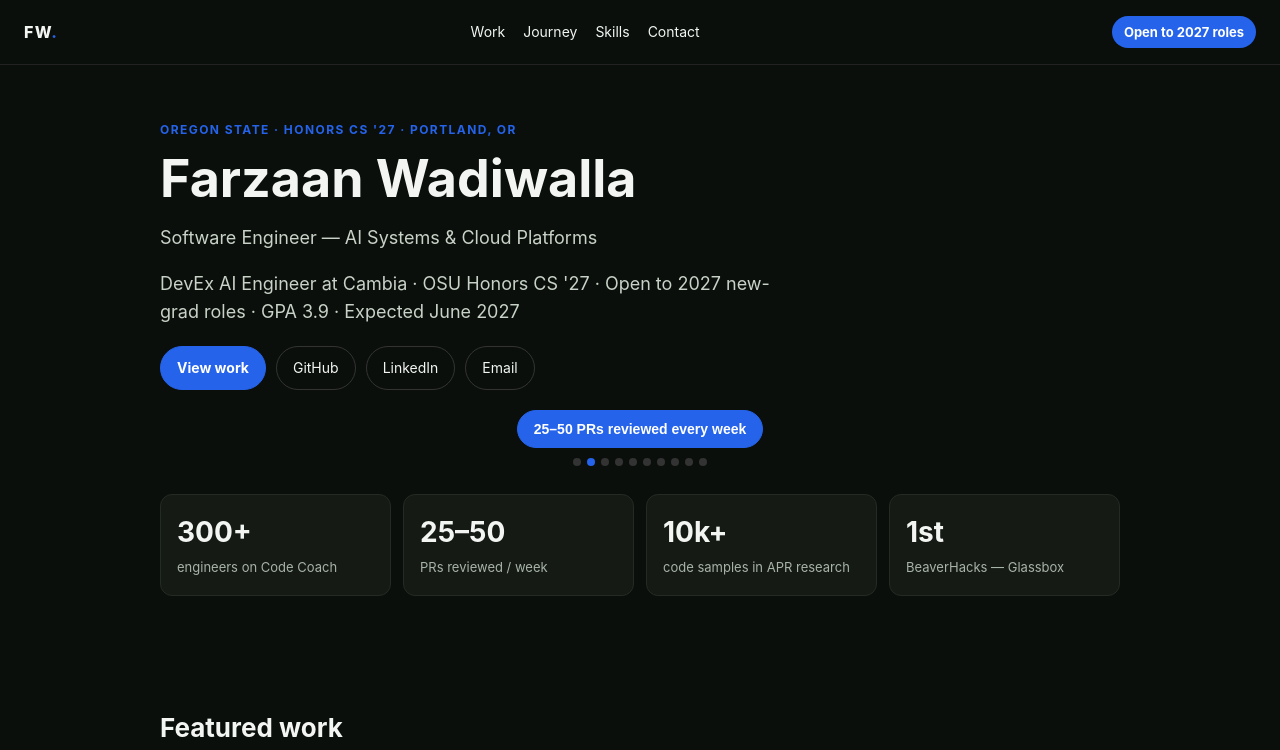
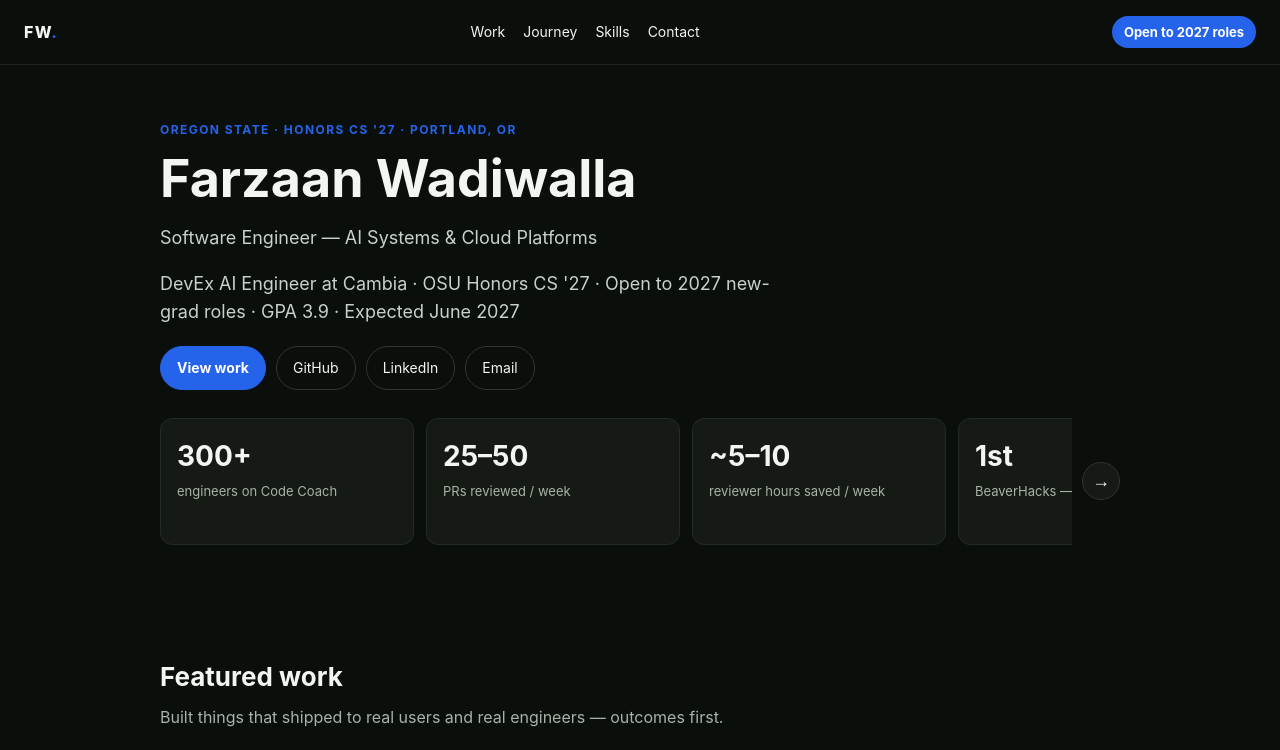
Before and after one commit to Farzaanw/Personal-Webpage, a React (Vite) app in the folder frontend/: page / in a window 1280 px wide. Shown: the top 750 px of the page. Built offline with nearby package versions, Linux system fonts and the light colour scheme.

Commit message:
Rebuild: remove top pill carousel, expand metrics row to 10 achievement cards with right arrow scroll, journey arrows point up, Beyond Code variant blues/greys palette

```diff
--- a/frontend/src/data/siteContent.js
+++ b/frontend/src/data/siteContent.js
@@ -7,20 +7,14 @@ export const siteContent = {
   metrics: [
     { value: "300+", label: "engineers on Code Coach" },
     { value: "25–50", label: "PRs reviewed / week" },
+    { value: "~5–10", label: "reviewer hours saved / week" },
+    { value: "1st", label: "BeaverHacks — Glassbox" },
+    { value: "3rd", label: "HackUp, of 70+ teams — LectureLife" },
+    { value: "7-person", label: "team led — BeaverBench" },
     { value: "10k+", label: "code samples in APR research" },
-    { value: "1st", label: "BeaverHacks — Glassbox" },
-  ],
-  highlights: [
-    "300+ engineers use Code Coach",
-    "25–50 PRs reviewed every week",
-    "~5–10 reviewer hours saved weekly",
-    "BeaverHacks 1st place — Glassbox",
-    "HackUp 3rd of 70+ teams — LectureLife",
-    "Led a 7-person team — BeaverBench",
-    "10,000+ code samples curated for APR research",
-    "Open-source OTel telemetry framework for AI tooling",
-    "Shipped Code Coach from POC to production",
-    "Presented at org-wide engineering demos",
+    { value: "Open-source", label: "OTel telemetry framework for AI tooling" },
+    { value: "POC → Prod", label: "Code Coach shipped to production" },
+    { value: "Org-wide", label: "engineering demo presentations" },
   ],
   featured: [
     { title: "Code Coach", summary: "Multi-agent PR review on EKS + Bedrock. Go agent runtime with MCP tools, saving ~5–10 reviewer hours a week.", stack: ["Go", "AWS EKS", "Bedrock", "MCP", "Terraform", "OTel"] },
--- a/frontend/src/pages/RebuildHome.jsx
+++ b/frontend/src/pages/RebuildHome.jsx
@@ -1,23 +1,37 @@
-import React, { useState, useEffect } from 'react';
+import React, { useState, useEffect, useRef } from 'react';
 import { siteContent } from '../data/siteContent.js';
 import '../styles/Rebuild.css';
 
 
-function HighlightsCarousel({ highlights }) {
-  const [index, setIndex] = useState(0);
-  useEffect(() => {
-    const timer = setTimeout(() => setIndex((index + 1) % highlights.length), 5000);
-    return () => clearTimeout(timer);
-  }, [index, highlights.length]);
-  const next = () => setIndex((index + 1) % highlights.length);
+function MetricsRow({ metrics }) {
+  const ref = useRef(null);
+  const [atStart, setAtStart] = useState(true);
+  const [atEnd, setAtEnd] = useState(false);
+  const update = () => {
+    const el = ref.current;
+    if (!el) return;
+    setAtStart(el.scrollLeft <= 10);
+    setAtEnd(el.scrollLeft + el.clientWidth >= el.scrollWidth - 10);
+  };
+  useEffect(() => { update(); }, []);
+  const scroll = (dir) => {
+    const el = ref.current;
+    if (!el) return;
+    if (dir > 0 && atEnd) { el.scrollTo({ left: 0, behavior: 'smooth' }); return; }
+    el.scrollBy({ left: dir * 240, behavior: 'smooth' });
+  };
   return (
-    <div className="rb-carousel" aria-label="Highlights carousel">
-      <button className="rb-carousel-tab" onClick={next} title="Click for the next highlight">{highlights[index]}</button>
-      <div className="rb-dots">
-        {highlights.map((h, i) => (
-          <button key={h} className={i === index ? "rb-dot active" : "rb-dot"} onClick={() => setIndex(i)} aria-label={`Highlight ${i + 1}`} />
+    <div className="rb-metrics-wrap">
+      {!atStart && <button className="rb-metrics-arrow" onClick={() => scroll(-1)} aria-label="Previous highlights">←</button>}
+      <div className="rb-metrics" ref={ref} onScroll={update}>
+        {metrics.map((m) => (
+          <div className="rb-metric" key={m.label}>
+            <strong>{m.value}</strong>
+            <span>{m.label}</span>
+          </div>
         ))}
       </div>
+      <button className="rb-metrics-arrow" onClick={() => scroll(1)} aria-label="Next highlights">→</button>
     </div>
   );
 }
@@ -50,15 +64,7 @@ function RebuildHome() {
             <a href="https://www.linkedin.com/in/fw-35a844245" target="_blank" rel="noopener noreferrer">LinkedIn</a>
             <a href="mailto:farzaanw@gmail.com">Email</a>
           </div>
-          <HighlightsCarousel highlights={siteContent.highlights} />
-          <div className="rb-metrics">
-            {siteContent.metrics.map((m) => (
-              <div className="rb-metric" key={m.label}>
-                <strong>{m.value}</strong>
-                <span>{m.label}</span>
-              </div>
-            ))}
-          </div>
+          <MetricsRow metrics={siteContent.metrics} />
         </section>
 
         <section id="work" className="rb-section">
@@ -87,10 +93,10 @@ function RebuildHome() {
                   <div className="rb-timeline-org">{j.org}</div>
                   <p>{j.summary}</p>
                 </article>
-                {i < journeyRecentFirst.length - 1 && <div className="rb-journey-arrow" aria-hidden="true">↓</div>}
+                {i < journeyRecentFirst.length - 1 && <div className="rb-journey-arrow" aria-hidden="true">↑</div>}
               </React.Fragment>
             ))}
-            <div className="rb-journey-arrow" aria-hidden="true">↓</div>
+            <div className="rb-journey-arrow" aria-hidden="true">↑</div>
           </div>
         </section>
 
--- a/frontend/src/styles/Rebuild.css
+++ b/frontend/src/styles/Rebuild.css
@@ -15,8 +15,11 @@ body { background: #0B0F0B; color: #F2F5F2; }
 .rb-cta { display: flex; gap: 10px; flex-wrap: wrap; margin-top: 20px; }
 .rb-cta a { padding: 10px 16px; border-radius: 999px; border: 1px solid #333; color: #F2F5F2; text-decoration: none; font-size: 14px; }
 .rb-cta a.primary { background: #2563EB; color: #FFFFFF; border-color: #2563EB; font-weight: 700; }
-.rb-metrics { display: grid; grid-template-columns: repeat(4, 1fr); gap: 12px; margin-top: 28px; }
-.rb-metric { background: #151A15; border: 1px solid #242A24; border-radius: 12px; padding: 16px; }
+.rb-metrics-wrap { display: flex; align-items: center; gap: 10px; margin-top: 28px; }
+.rb-metrics { display: flex; gap: 12px; overflow-x: auto; scroll-snap-type: x mandatory; scrollbar-width: none; flex: 1; }
+.rb-metrics::-webkit-scrollbar { display: none; }
+.rb-metrics-arrow { flex: 0 0 auto; width: 38px; height: 38px; border-radius: 999px; border: 1px solid #333; background: #151A15; color: #F2F5F2; font-size: 18px; cursor: pointer; }
+.rb-metric { flex: 0 0 220px; scroll-snap-align: start; background: #151A15; border: 1px solid #242A24; border-radius: 12px; padding: 16px; }
 .rb-metric strong { font-size: 28px; display: block; }
 .rb-metric strong.green { color: #2563EB; }
 .rb-metric span { font-size: 13px; color: #A8B3A8; }
@@ -34,14 +37,12 @@ body { background: #0B0F0B; color: #F2F5F2; }
 .rb-footer { border-top: 1px solid #222; color: #A8B3A8; font-size: 13px; }
 @media (max-width: 700px) {
   .rb-hero h1 { font-size: 38px; }
-  .rb-metrics { grid-template-columns: 1fr 1fr; }
+  .rb-metrics-wrap { display: flex; align-items: center; gap: 10px; margin-top: 28px; }
+.rb-metrics { display: flex; gap: 12px; overflow-x: auto; scroll-snap-type: x mandatory; scrollbar-width: none; flex: 1; }
+.rb-metrics::-webkit-scrollbar { display: none; }
+.rb-metrics-arrow { flex: 0 0 auto; width: 38px; height: 38px; border-radius: 999px; border: 1px solid #333; background: #151A15; color: #F2F5F2; font-size: 18px; cursor: pointer; }
   .rb-grid { grid-template-columns: 1fr; }
 }
-.rb-carousel { display: flex; flex-direction: column; align-items: center; margin-top: 20px; }
-.rb-carousel-tab { padding: 10px 16px; border-radius: 999px; background: #2563EB; color: #FFFFFF; font-size: 14px; font-weight: 700; border: 1px solid #2563EB; cursor: pointer; }
-.rb-dots { display: flex; gap: 6px; margin-top: 10px; }
-.rb-dot { width: 8px; height: 8px; border-radius: 50%; background: #333; border: none; cursor: pointer; padding: 0; }
-.rb-dot.active { background: #2563EB; }
 
 
 .rb-timeline { display: flex; flex-direction: column; gap: 12px; }
@@ -53,9 +54,12 @@ body { background: #0B0F0B; color: #F2F5F2; }
 
 .rb-matrix { display: grid; grid-template-columns: repeat(auto-fill, minmax(110px, 1fr)); gap: 8px; margin-top: 16px; }
 .rb-pixel { position: relative; aspect-ratio: 1; background: #2A2F2A; border: 1px solid #242A24; border-radius: 8px; display: flex; align-items: center; justify-content: center; text-align: center; padding: 8px; font-size: 13px; color: #C8D2C8; transition: transform .15s, border-color .15s; }
-.rb-pixel:nth-child(2n) { background: #1E3A8A; color: #FFFFFF; }
-.rb-pixel:nth-child(4n) { background: #2563EB; color: #FFFFFF; }
-.rb-pixel:hover { border-color: #60A5FA; transform: translateY(-2px); }
+.rb-pixel:nth-child(6n+2) { background: #334155; color: #FFFFFF; }
+.rb-pixel:nth-child(6n+3) { background: #1E3A8A; color: #FFFFFF; }
+.rb-pixel:nth-child(6n+4) { background: #2563EB; color: #FFFFFF; }
+.rb-pixel:nth-child(6n+5) { background: #1D4ED8; color: #FFFFFF; }
+.rb-pixel:nth-child(6n) { background: #3B82F6; color: #FFFFFF; }
+.rb-pixel:hover { border-color: #93C5FD; transform: translateY(-2px); }
 .rb-pixel-popup { display: none; position: absolute; bottom: 110%; left: 50%; transform: translateX(-50%); width: 230px; background: #1E293B; border: 1px solid #2563EB; border-radius: 10px; padding: 12px; z-index: 20; text-align: left; color: #F2F5F2; }
 .rb-pixel-popup p { font-size: 13px; color: #C8D2C8; margin: 4px 0 0; }
 .rb-pixel:hover .rb-pixel-popup, .rb-pixel:focus .rb-pixel-popup { display: block; }
```
